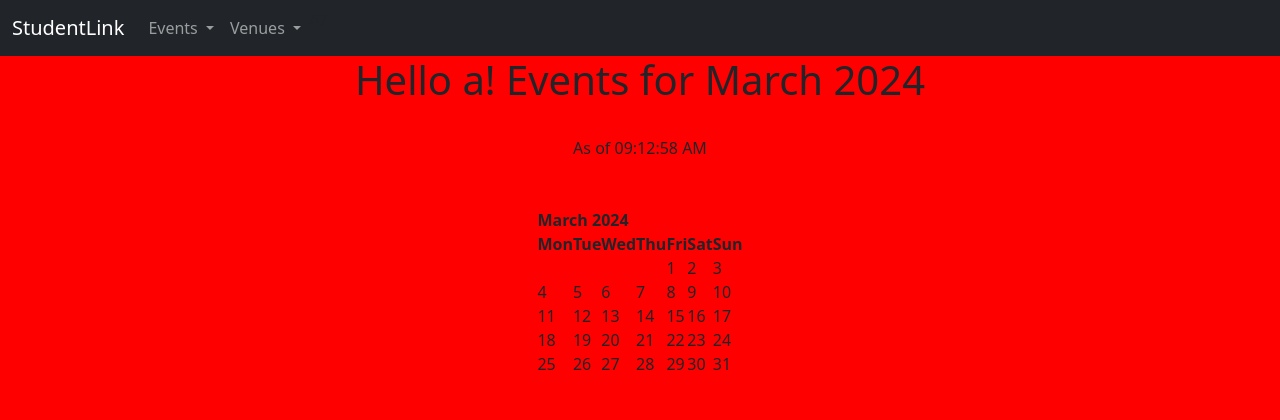
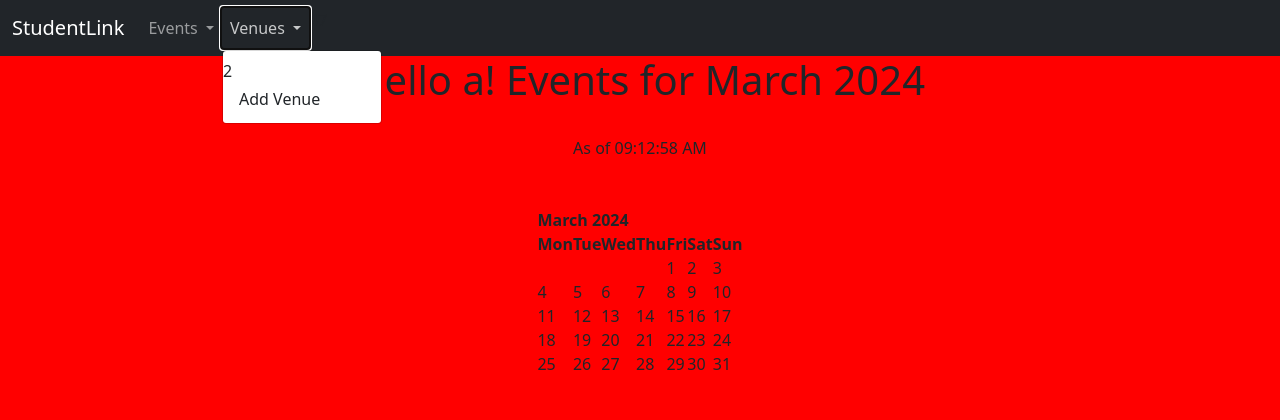
Before and after one commit to hubkinza/Hackathon_django, a Django app: page / in a window 1280 px wide, after a click on "Venues". Shown: the top 420 px of the page. Run offline with Django 4.2, Linux system fonts and the light colour scheme; a user stored in the database is signed in.

Commit message:
create add venue view, url, navbar link and html page

```diff
--- a/events/urls.py
+++ b/events/urls.py
@@ -3,5 +3,6 @@ from django.urls import path
 from . import views
 
 urlpatterns =[
-   path('',views.index, name='index')
+   path('',views.index, name='index'),
+   path('add_venue', views.add_venue, name='add-venue'),
 ]
--- a/events/views.py
+++ b/events/views.py
@@ -42,3 +42,18 @@ def index(request, year=datetime.now().year, month=datetime.now().strftime('%B')
 		'time' : time,
 		# 'event_list': event_list,
 		})
+
+def add_venue(request):
+	submitted = False
+	if request.method == 'POST':
+		form = VenueForm(request.POST, request.FILES)
+		if form.is_valid():
+			venue = form.save(commit=False)
+			venue.owner = request.user.id # logged in user
+			venue.save()
+			return HttpResponseRedirect('/add_venue?submitted=True')
+	else:
+		form = VenueForm
+		if 'submitted' in request.GET:
+			submitted = True
+	return render(request, 'events/add_venue.html', {'form': form, 'submitted':submitted})
--- a/templates/base.html
+++ b/templates/base.html
@@ -32,18 +32,17 @@
                     <a class="nav-link dropdown-toggle" href="#" role="button" data-bs-toggle="dropdown" aria-expanded="false">
                     Venues
                     </a>
-                </li>
-                <ul class="dropdown-menu">
+                  <ul class="dropdown-menu">
                     <li>
                      2
                     </li>
-                  {% if user.is_authenticated %}
+                    {% if user.is_authenticated %}
                     <li>
-                        3
+                      <a class="dropdown-item" href="{% url 'add-venue' %}">Add Venue</a>
                     </li>
-                  {% endif %}
-                </ul>
-              </li>
+                    {% endif %}
+                  </ul>
+                </li>
               {% if user.is_authenticated %}
               <ul class="navbar-nav me-auto mb-2 mb-lg-0">
                 <li class="nav-item">
```
Also changed, not shown: events/templates/events/add_venue.html (added, +28 -0 lines), db.sqlite3.
